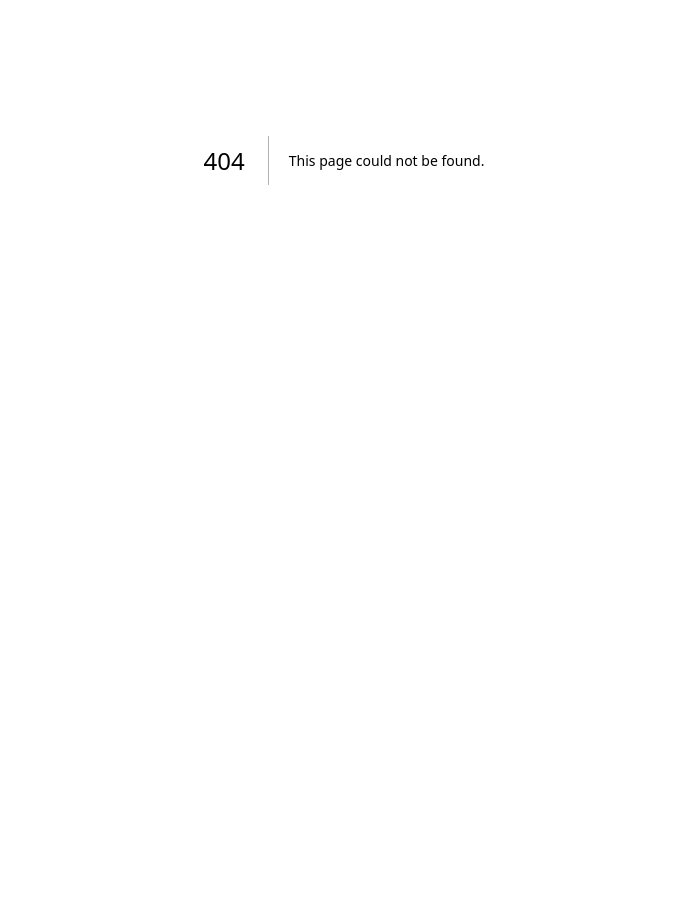
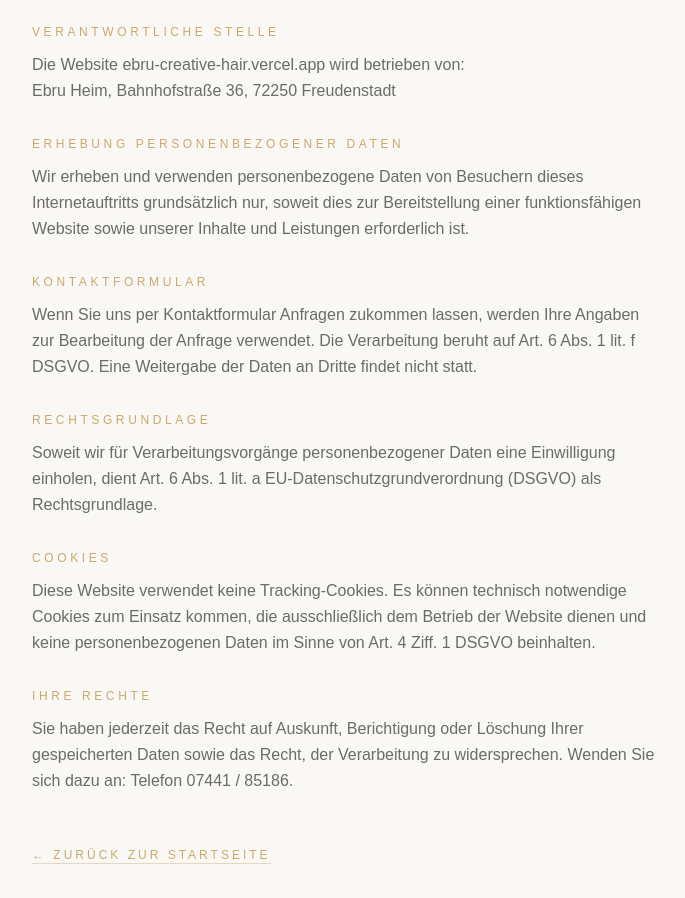
Before and after one commit to fyriz20-design/ebru-creative-hair, a Next.js app: page /datenschutz in a window 1280 px wide. Before the commit this address had no page. Shown: the part 240-1138 px from the top of the page, without its empty margins (296-981 px from the left). Before the commit the page ends 800 px from the top, so only its background shows below. Built offline with nearby package versions, Linux system fonts and the light colour scheme.

Commit message:
Echte Kontaktdaten, Impressum & Datenschutz

```diff
--- /dev/null
+++ b/app/datenschutz/page.tsx
@@ -0,0 +1,100 @@
+export default function Datenschutz() {
+  return (
+    <main className="min-h-screen bg-[#faf8f5] pt-32 pb-24">
+      <div className="max-w-2xl mx-auto px-6">
+        <div className="flex items-center gap-4 mb-8">
+          <div className="h-px w-10 bg-[#c9a96e]" />
+          <span className="text-[#c9a96e] text-xs tracking-[0.4em] uppercase">
+            Rechtliches
+          </span>
+        </div>
+        <h1
+          className="text-4xl font-light text-[#1a1a1a] mb-12"
+          style={{ fontFamily: "var(--font-playfair)" }}
+        >
+          Datenschutzerklärung
+        </h1>
+
+        <div className="flex flex-col gap-8 text-[#6b6b6b] leading-relaxed">
+          <div>
+            <h2 className="text-xs tracking-[0.3em] uppercase text-[#c9a96e] mb-3">
+              Verantwortliche Stelle
+            </h2>
+            <p>
+              Die Website ebru-creative-hair.vercel.app wird betrieben von:<br />
+              Ebru Heim, Bahnhofstraße 36, 72250 Freudenstadt
+            </p>
+          </div>
+
+          <div>
+            <h2 className="text-xs tracking-[0.3em] uppercase text-[#c9a96e] mb-3">
+              Erhebung personenbezogener Daten
+            </h2>
+            <p>
+              Wir erheben und verwenden personenbezogene Daten von Besuchern
+              dieses Internetauftritts grundsätzlich nur, soweit dies zur
+              Bereitstellung einer funktionsfähigen Website sowie unserer
+              Inhalte und Leistungen erforderlich ist.
+            </p>
+          </div>
+
+          <div>
+            <h2 className="text-xs tracking-[0.3em] uppercase text-[#c9a96e] mb-3">
+              Kontaktformular
+            </h2>
+            <p>
+              Wenn Sie uns per Kontaktformular Anfragen zukommen lassen, werden
+              Ihre Angaben zur Bearbeitung der Anfrage verwendet. Die
+              Verarbeitung beruht auf Art. 6 Abs. 1 lit. f DSGVO. Eine
+              Weitergabe der Daten an Dritte findet nicht statt.
+            </p>
+          </div>
+
+          <div>
+            <h2 className="text-xs tracking-[0.3em] uppercase text-[#c9a96e] mb-3">
+              Rechtsgrundlage
+            </h2>
+            <p>
+              Soweit wir für Verarbeitungsvorgänge personenbezogener Daten eine
+              Einwilligung einholen, dient Art. 6 Abs. 1 lit. a
+              EU-Datenschutzgrundverordnung (DSGVO) als Rechtsgrundlage.
+            </p>
+          </div>
+
+          <div>
+            <h2 className="text-xs tracking-[0.3em] uppercase text-[#c9a96e] mb-3">
+              Cookies
+            </h2>
+            <p>
+              Diese Website verwendet keine Tracking-Cookies. Es können
+              technisch notwendige Cookies zum Einsatz kommen, die ausschließlich
+              dem Betrieb der Website dienen und keine personenbezogenen Daten
+              im Sinne von Art. 4 Ziff. 1 DSGVO beinhalten.
+            </p>
+          </div>
+
+          <div>
+            <h2 className="text-xs tracking-[0.3em] uppercase text-[#c9a96e] mb-3">
+              Ihre Rechte
+            </h2>
+            <p>
+              Sie haben jederzeit das Recht auf Auskunft, Berichtigung oder
+              Löschung Ihrer gespeicherten Daten sowie das Recht, der
+              Verarbeitung zu widersprechen. Wenden Sie sich dazu an:
+              Telefon 07441 / 85186.
+            </p>
+          </div>
+        </div>
+
+        <div className="mt-12">
+          <a
+            href="/"
+            className="text-xs tracking-[0.25em] uppercase text-[#c9a96e] border-b border-[#c9a96e]/40 pb-px hover:border-[#c9a96e] transition-colors"
+          >
+            ← Zurück zur Startseite
+          </a>
+        </div>
+      </div>
+    </main>
+  );
+}
--- /dev/null
+++ b/app/impressum/page.tsx
@@ -0,0 +1,96 @@
+export default function Impressum() {
+  return (
+    <main className="min-h-screen bg-[#faf8f5] pt-32 pb-24">
+      <div className="max-w-2xl mx-auto px-6">
+        <div className="flex items-center gap-4 mb-8">
+          <div className="h-px w-10 bg-[#c9a96e]" />
+          <span className="text-[#c9a96e] text-xs tracking-[0.4em] uppercase">
+            Rechtliches
+          </span>
+        </div>
+        <h1
+          className="text-4xl font-light text-[#1a1a1a] mb-12"
+          style={{ fontFamily: "var(--font-playfair)" }}
+        >
+          Impressum
+        </h1>
+
+        <div className="flex flex-col gap-8 text-[#6b6b6b] leading-relaxed">
+          <div>
+            <h2 className="text-xs tracking-[0.3em] uppercase text-[#c9a96e] mb-3">
+              Angaben gemäß § 5 TMG
+            </h2>
+            <p className="text-[#1a1a1a]">
+              Ebru Creative Hair<br />
+              Inh. Ebru Heim<br />
+              Bahnhofstraße 36<br />
+              72250 Freudenstadt
+            </p>
+          </div>
+
+          <div>
+            <h2 className="text-xs tracking-[0.3em] uppercase text-[#c9a96e] mb-3">
+              Kontakt
+            </h2>
+            <p>
+              Telefon:{" "}
+              <a href="tel:+4974418518" className="text-[#1a1a1a] hover:text-[#c9a96e] transition-colors">
+                07441 / 85186
+              </a>
+            </p>
+          </div>
+
+          <div>
+            <h2 className="text-xs tracking-[0.3em] uppercase text-[#c9a96e] mb-3">
+              Umsatzsteuer-ID
+            </h2>
+            <p>
+              USt-IdNr.: DE2804044661<br />
+              Amtsgericht Freudenstadt
+            </p>
+          </div>
+
+          <div>
+            <h2 className="text-xs tracking-[0.3em] uppercase text-[#c9a96e] mb-3">
+              Verantwortlich für den Inhalt
+            </h2>
+            <p>
+              Ebru Heim<br />
+              Bahnhofstraße 36<br />
+              72250 Freudenstadt
+            </p>
+          </div>
+
+          <div>
+            <h2 className="text-xs tracking-[0.3em] uppercase text-[#c9a96e] mb-3">
+              Haftungsausschluss
+            </h2>
+            <p>
+              Trotz sorgfältiger inhaltlicher Kontrolle übernehmen wir keine
+              Haftung für die Inhalte externer Links. Für den Inhalt der
+              verlinkten Seiten sind ausschließlich deren Betreiber
+              verantwortlich.
+            </p>
+          </div>
+
+          <div>
+            <p className="text-sm">
+              Wir bitten um Ihr Verständnis, dass wir bei nicht rechtzeitiger
+              Absage eines vereinbarten Termines (24 Stunden vor Terminbeginn)
+              50% des Preises in Rechnung stellen.
+            </p>
+          </div>
+        </div>
+
+        <div className="mt-12">
+          <a
+            href="/"
+            className="text-xs tracking-[0.25em] uppercase text-[#c9a96e] border-b border-[#c9a96e]/40 pb-px hover:border-[#c9a96e] transition-colors"
+          >
+            ← Zurück zur Startseite
+          </a>
+        </div>
+      </div>
+    </main>
+  );
+}
--- a/app/layout.tsx
+++ b/app/layout.tsx
@@ -15,9 +15,9 @@ const lato = Lato({
 });
 
 export const metadata: Metadata = {
-  title: "Ebru Creative Hair – Friseursalon in Köln",
+  title: "Ebru Creative Hair – Friseursalon in Freudenstadt",
   description:
-    "Ihr Friseursalon für professionelle Haarschnitte, Colorationen und Haarpflege in Köln. Jetzt Termin online buchen.",
+    "Ihr Friseursalon in Freudenstadt für professionelle Haarschnitte, Colorationen und Haarpflege. Inh. Ebru Heim. Jetzt Termin vereinbaren: 07441 / 85186.",
 };
 
 export default function RootLayout({
--- a/components/Footer.tsx
+++ b/components/Footer.tsx
@@ -35,7 +35,7 @@ export default function Footer() {
             </p>
           </div>
           <p className="text-white/40 text-sm leading-relaxed max-w-xs">
-            Ihr Friseursalon in Köln für professionelle Haarschnitte,
+            Ihr Friseursalon in Freudenstadt für professionelle Haarschnitte,
             Colorationen und kreative Haarstylings.
           </p>
           {/* Social Media */}
@@ -92,15 +92,10 @@ export default function Footer() {
             Kontakt
           </h4>
           <ul className="flex flex-col gap-3 text-sm text-white/50">
-            <li>Musterstraße 12<br />50667 Köln</li>
+            <li>Bahnhofstraße 36<br />72250 Freudenstadt</li>
             <li>
-              <a href="tel:+4922112345678" className="hover:text-white transition-colors duration-200">
-                +49 221 123 456 78
-              </a>
-            </li>
-            <li>
-              <a href="mailto:info@ebru-creative-hair.de" className="hover:text-white transition-colors duration-200">
-                info@ebru-creative-hair.de
+              <a href="tel:+4974418518" className="hover:text-white transition-colors duration-200">
+                07441 / 85186
               </a>
             </li>
           </ul>
--- a/sections/About.tsx
+++ b/sections/About.tsx
@@ -13,7 +13,7 @@ export default function About() {
           <div className="relative aspect-[3/4] bg-[#e8e2d9] flex items-end overflow-hidden">
             <Image
               src="/images/about.jpg"
-              alt="Ebru Aydın – Inhaberin Ebru Creative Hair"
+              alt="Ebru Heim – Inhaberin Ebru Creative Hair"
               fill
               className="object-cover object-top"
             />
@@ -23,7 +23,7 @@ export default function About() {
                 className="text-white text-2xl font-light italic"
                 style={{ fontFamily: "var(--font-playfair)" }}
               >
-                Ebru Aydın
+                Ebru Heim
               </p>
               <p className="text-[#c9a96e] text-xs tracking-[0.3em] uppercase mt-1">
                 Inhaberin & Creative Director
@@ -55,8 +55,8 @@ export default function About() {
           <div className="flex flex-col gap-4 text-[#6b6b6b] text-base leading-relaxed">
             <p>
               Willkommen bei <strong className="text-[#1a1a1a] font-normal">Ebru Creative Hair</strong> —
-              Ihrem Friseursalon in Köln, wo Kreativität auf Handwerkskunst trifft.
-              Mit über 15 Jahren Erfahrung in der Branche bieten wir Ihnen ein
+              Ihrem Friseursalon in Freudenstadt, wo Kreativität auf Handwerkskunst trifft.
+              Mit langjähriger Erfahrung in der Branche bieten wir Ihnen ein
               umfassendes Spektrum an Friseur-Dienstleistungen auf höchstem Niveau.
             </p>
             <p>
--- a/sections/Contact.tsx
+++ b/sections/Contact.tsx
@@ -1,11 +1,11 @@
 const oeffnungszeiten = [
-  { tag: "Montag", zeit: "Geschlossen" },
-  { tag: "Dienstag", zeit: "09:00 – 19:00" },
-  { tag: "Mittwoch", zeit: "09:00 – 19:00" },
-  { tag: "Donnerstag", zeit: "09:00 – 20:00" },
-  { tag: "Freitag", zeit: "09:00 – 19:00" },
-  { tag: "Samstag", zeit: "09:00 – 17:00" },
-  { tag: "Sonntag", zeit: "Geschlossen" },
+  { tag: "Montag", zeit: "Ruhetag" },
+  { tag: "Dienstag", zeit: "08:00 – 18:00" },
+  { tag: "Mittwoch", zeit: "08:00 – 18:00" },
+  { tag: "Donnerstag", zeit: "08:00 – 18:00" },
+  { tag: "Freitag", zeit: "08:00 – 18:00" },
+  { tag: "Samstag", zeit: "08:00 – 14:00" },
+  { tag: "Sonntag", zeit: "Ruhetag" },
 ];
 
 export default function Contact() {
@@ -43,8 +43,8 @@ export default function Contact() {
                 Adresse
               </h3>
               <p className="text-[#1a1a1a] leading-relaxed">
-                Musterstraße 12<br />
-                50667 Köln
+                Bahnhofstraße 36<br />
+                72250 Freudenstadt
               </p>
             </div>
 
@@ -55,16 +55,10 @@ export default function Contact() {
               </h3>
               <div className="flex flex-col gap-1">
                 <a
-                  href="tel:+4922112345678"
+                  href="tel:+4974418518"
                   className="text-[#1a1a1a] hover:text-[#c9a96e] transition-colors duration-200"
                 >
-                  +49 221 123 456 78
-                </a>
-                <a
-                  href="mailto:info@ebru-creative-hair.de"
-                  className="text-[#1a1a1a] hover:text-[#c9a96e] transition-colors duration-200"
-                >
-                  info@ebru-creative-hair.de
+                  07441 / 85186
                 </a>
               </div>
             </div>
@@ -83,8 +77,8 @@ export default function Contact() {
                     <span className="text-sm text-[#6b6b6b]">{tag}</span>
                     <span
                       className={`text-sm ${
-                        zeit === "Geschlossen"
-                          ? "text-[#6b6b6b]/50"
+                        zeit === "Ruhetag"
+                          ? "text-[#6b6b6b]/50 italic"
                           : "text-[#1a1a1a]"
                       }`}
                     >
--- a/sections/Hero.tsx
+++ b/sections/Hero.tsx
@@ -23,7 +23,7 @@ export default function Hero() {
         <div className="flex items-center justify-center gap-4 mb-8">
           <div className="h-px w-16 bg-[#c9a96e]" />
           <span className="text-[#c9a96e] text-xs tracking-[0.4em] uppercase">
-            Köln
+            Freudenstadt
           </span>
           <div className="h-px w-16 bg-[#c9a96e]" />
         </div>
```
